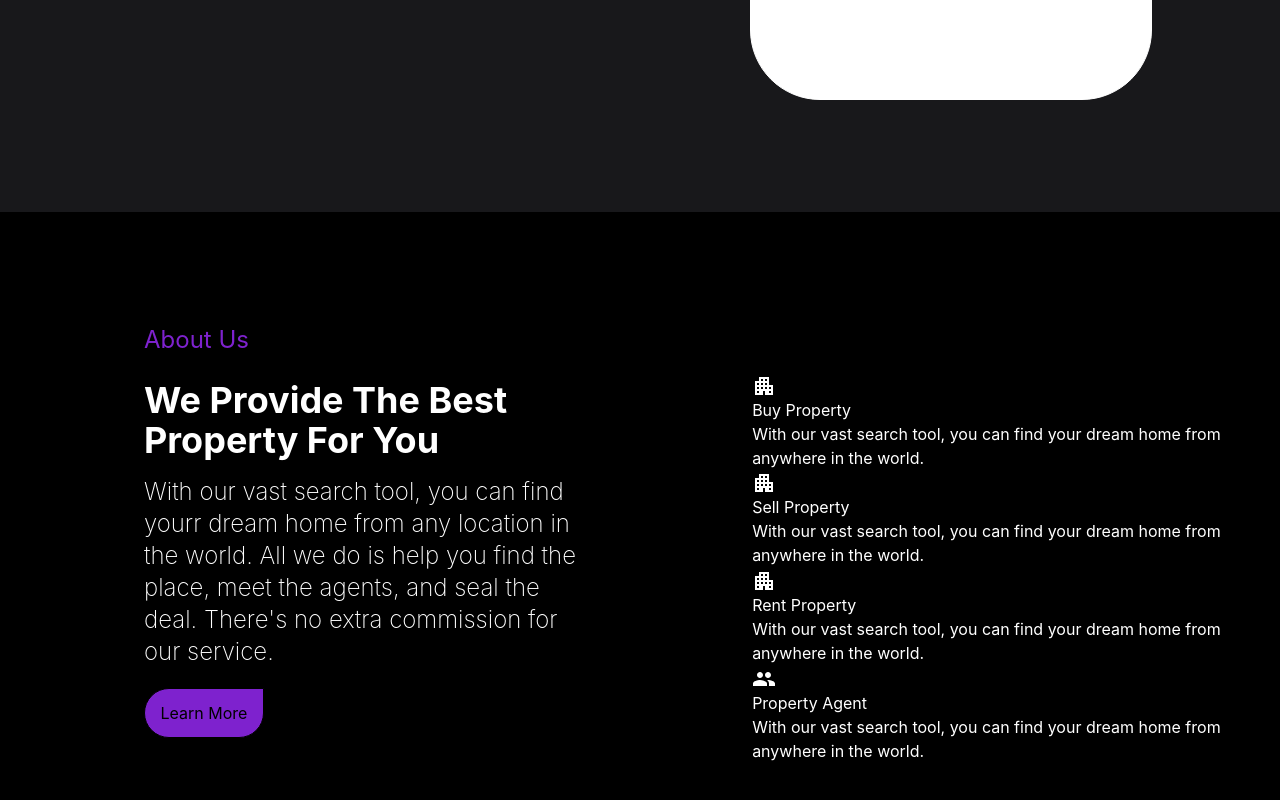
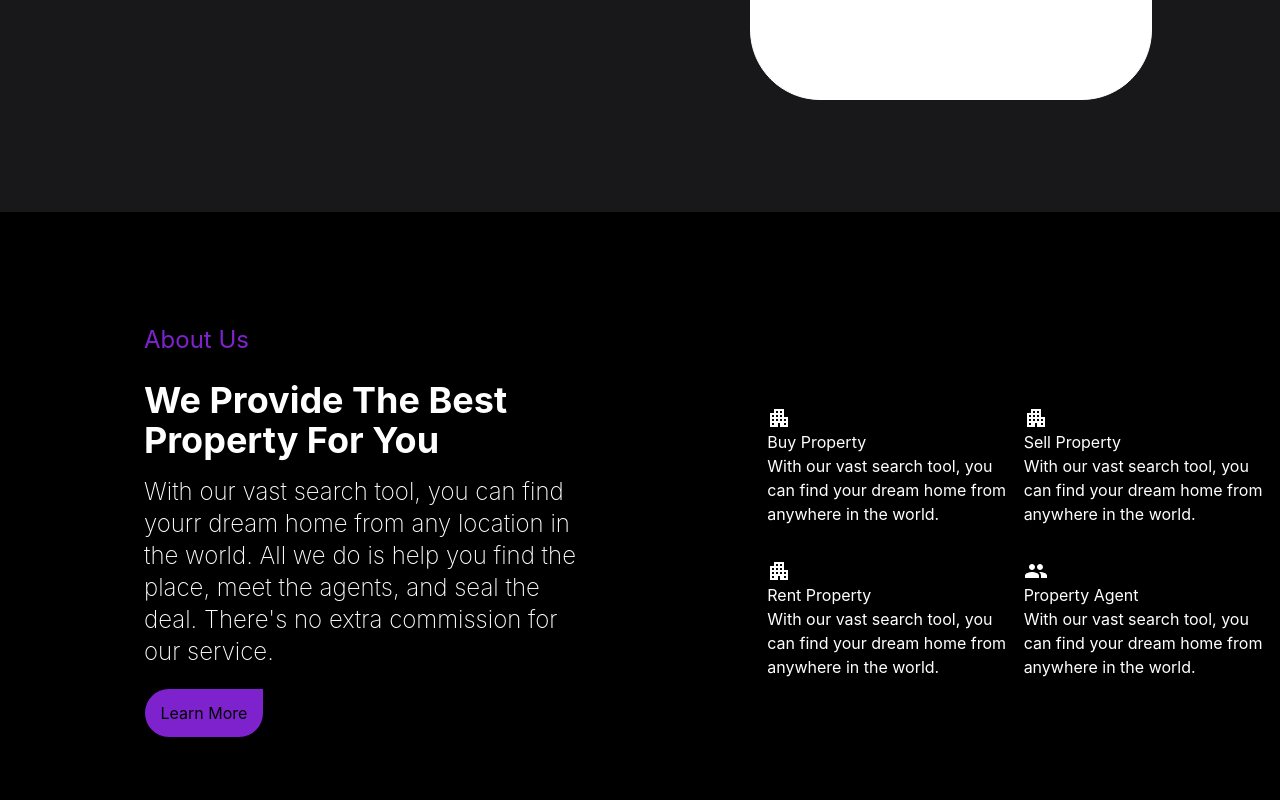
Before and after one commit to emmaudeji/Webstack-Portfolio-Project, a React (Create React App) app in the folder frontend/housify/: page / in a window 1280 px wide. Shown: the part 668-1468 px from the top of the page. Built offline with nearby package versions, Linux system fonts and the light colour scheme.

Commit message:
[Align]: The About Us sub-sections

```diff
--- a/frontend/housify/src/components/Home/Home.css
+++ b/frontend/housify/src/components/Home/Home.css
@@ -29,3 +29,16 @@
   border-top-left-radius: 70px;
   border-bottom-right-radius: 70px;
 }
+
+#right{
+  width: 50%;
+  height: inherit;
+  float: right;
+  margin-top: 2rem;
+}
+#left{
+  width: 50%;
+  height: inherit;
+  float: left;
+  margin-top: 2rem;
+}
--- a/frontend/housify/src/components/Home/Home.js
+++ b/frontend/housify/src/components/Home/Home.js
@@ -19,7 +19,7 @@ function Home() {
         <div className="box"></div>
       </section>
       <section className="bg-black h-screen text-white flex">
-        <div className="ml-36 pt-28 w-1/2 pr-28">
+        <div className="ml-36 pt-28 pr-28" >
           <h3 className="text-purple-700 text-2xl">About Us</h3>
           <h2 className="font-bold mt-6 text-4xl">We Provide The Best Property For You</h2>
           <p className="text-2xl font-extralight mt-4">
@@ -29,17 +29,30 @@ function Home() {
           <button className="btn bg-purple-700 text-black mt-5">Learn More</button>
         </div>
         <div className="pt-40 pl-16 ">
-          <ApartmentIcon></ApartmentIcon> <h3 className="text-white">Buy Property</h3>
+          <div id="left">
+          <ApartmentIcon></ApartmentIcon>
+          <h3 className="text-white">Buy Property</h3>
           <p>With our vast search tool, you can find your dream home from anywhere in the world.</p>
+          </div>
+
+          <div id="right">
           <ApartmentIcon></ApartmentIcon>
           <h3>Sell Property</h3>
           <p>With our vast search tool, you can find your dream home from anywhere in the world.</p>
+          </div>
+
+          <div id="left">
           <ApartmentIcon></ApartmentIcon>
           <h3>Rent Property</h3>
           <p>With our vast search tool, you can find your dream home from anywhere in the world.</p>
+          </div>
+
+          <div id="right">
           <GroupIcon></GroupIcon>
           <h3>Property Agent</h3>
           <p>With our vast search tool, you can find your dream home from anywhere in the world.</p>
+          </div>
+
         </div>
       </section>
     </div>
```
